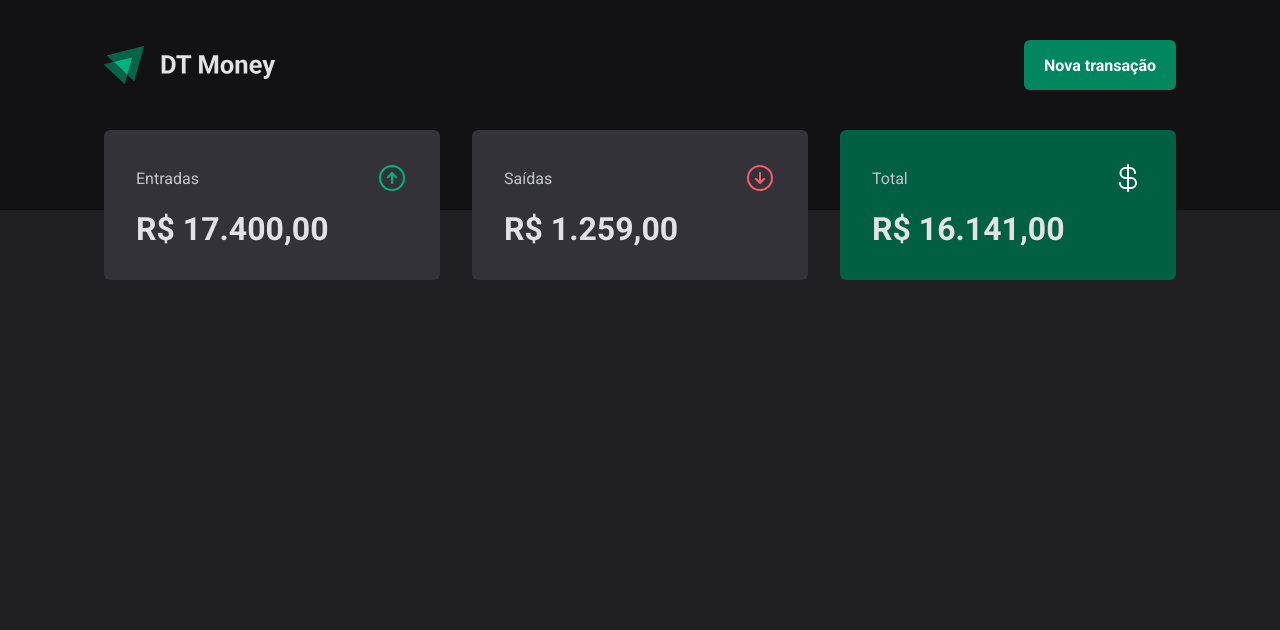
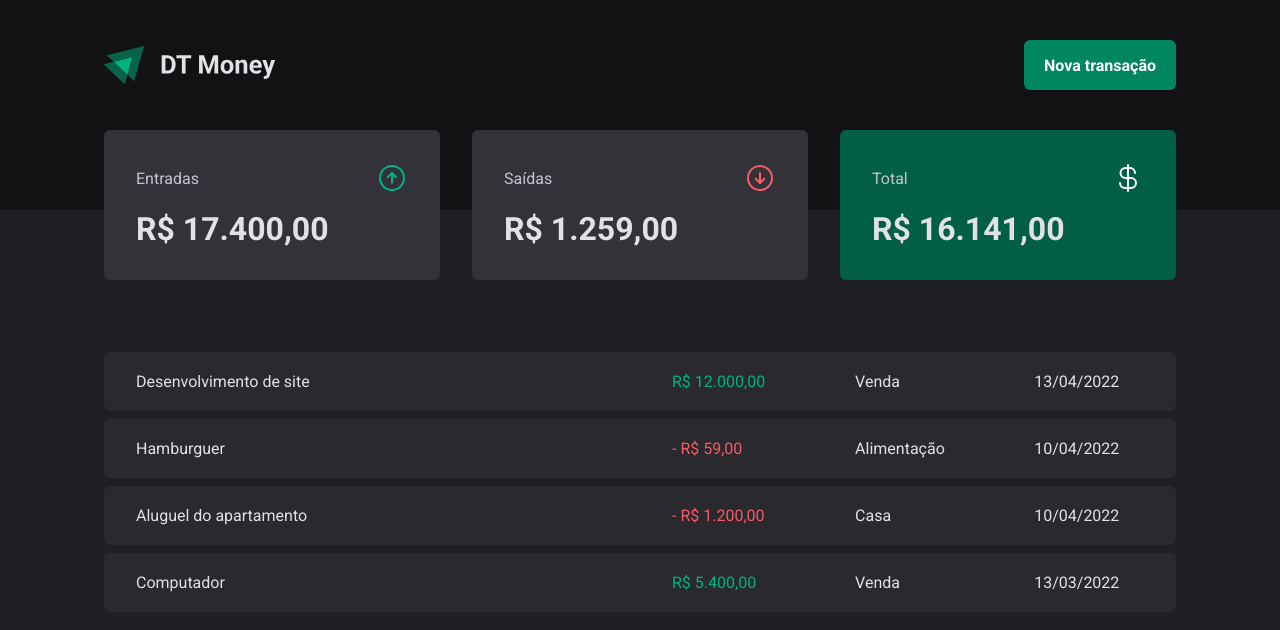
Before and after one commit to Gisellebm/dt-money, a React (Vite) app: page / in a window 1280 px wide. Shown: the top 630 px of the page. Built offline with nearby package versions, Linux system fonts and the light colour scheme.

Commit message:
Estrutura visual - Componente: Tabela de transações

```diff
--- a/src/pages/Transactions/index.tsx
+++ b/src/pages/Transactions/index.tsx
@@ -1,11 +1,55 @@
 import { Header } from "../../components/Header";
 import { Summary } from "../../components/Summary";
+import { PriceHighLight, TransactionsContainer, TransactionsTable } from "./styles";
 
 export function Transactions() {
     return (
         <div>
             <Header />
             <Summary />
+
+            <TransactionsContainer>
+                <TransactionsTable>
+                    <tbody>
+                        <tr>
+                            <td width="50%">Desenvolvimento de site</td>
+                            <td>
+                                <PriceHighLight variant="income">R$ 12.000,00</PriceHighLight>
+                            </td>
+                            <td>Venda</td>
+                            <td>13/04/2022</td>
+                        </tr>
+                        <tr>
+                            <td width='50%'>Hamburguer</td>
+                            <td>
+                                <PriceHighLight variant="outcome">- R$ 59,00</PriceHighLight>
+                            </td>
+                            <td>Alimentação</td>
+                            <td>10/04/2022</td>
+                        </tr>
+
+                        <tr>
+                            <td width='50%'>Aluguel do apartamento</td>
+                            <td>
+                                <PriceHighLight variant="outcome">- R$ 1.200,00</PriceHighLight>
+                            </td>
+                            <td>Casa</td>
+                            <td>10/04/2022</td>
+                        </tr>
+
+                        <tr>
+                            <td width='50%'>Computador</td>
+                            <td>
+                                <PriceHighLight variant="income">R$ 5.400,00</PriceHighLight>
+                            </td>
+                            <td>Venda</td>
+                            <td>13/03/2022</td>
+                        </tr>
+                    </tbody>
+                </TransactionsTable>
+
+            </TransactionsContainer>
+
         </div>
     )
 }
--- /dev/null
+++ b/src/pages/Transactions/styles.ts
@@ -0,0 +1,38 @@
+import styled from "styled-components";
+
+export const TransactionsContainer = styled.main`
+    width: 100%;
+    max-width: 1120px;
+    margin: 4rem auto 0;
+    padding: 0 1.5rem;
+`
+
+export const TransactionsTable = styled.table`
+    width: 100%;
+    border-collapse: separate;
+    border-spacing: 0 0.5rem;
+    margin-top: 1.5rem;
+
+    td {
+        padding: 1.25rem 2rem;
+        background: ${props => props.theme['gray-700']};
+
+        &:first-child {
+            border-top-left-radius: 6px;
+            border-bottom-left-radius: 6px;
+        }
+
+        &:last-child {
+            border-top-right-radius: 6px;
+            border-bottom-right-radius: 6px;
+        }
+    }
+`
+
+interface PriceHighLightProps {
+    variant: 'income' | 'outcome'
+}
+
+export const PriceHighLight = styled.span<PriceHighLightProps>`
+    color: ${props => props.variant === 'income' ? props.theme['green-300'] : props.theme['red-300']};
+`
```
